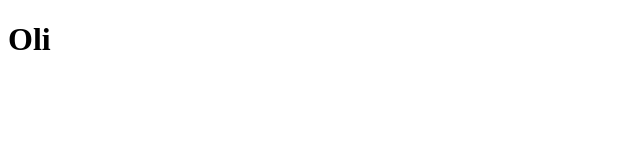
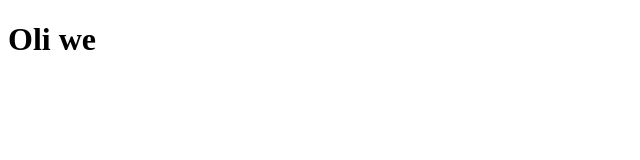
Before and after one commit to KennethTaipe06/KKCK, a plain HTML site: page index.html in a window 1280 px wide. Shown: the full height of the page, 0-640 px from the left. Drawn offline with Linux system fonts and the light colour scheme.

Commit message:
feat: new change

```diff
--- a/index.html
+++ b/index.html
@@ -6,6 +6,6 @@
     <title>Página Básica</title>
 </head>
 <body>
-    <h1>Oli</h1>
+    <h1>Oli we</h1>
 </body>
 </html>
```
